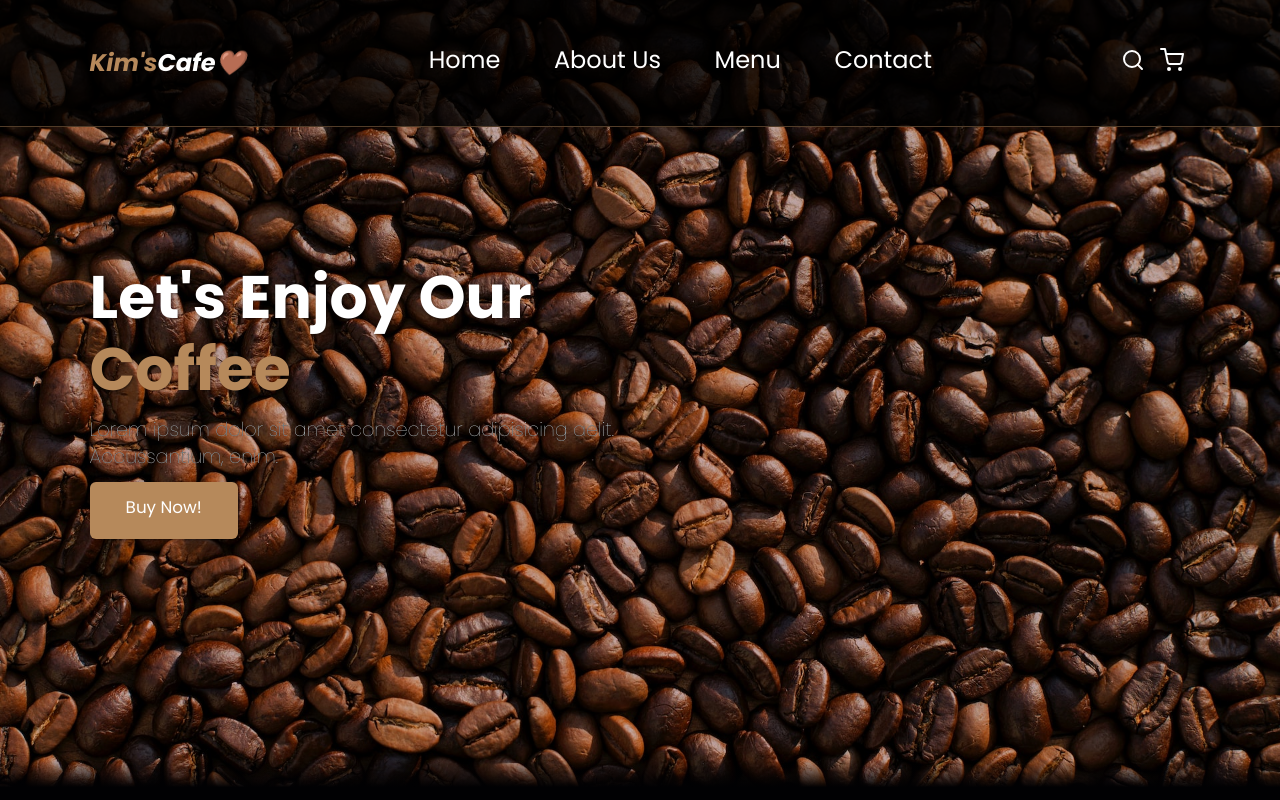
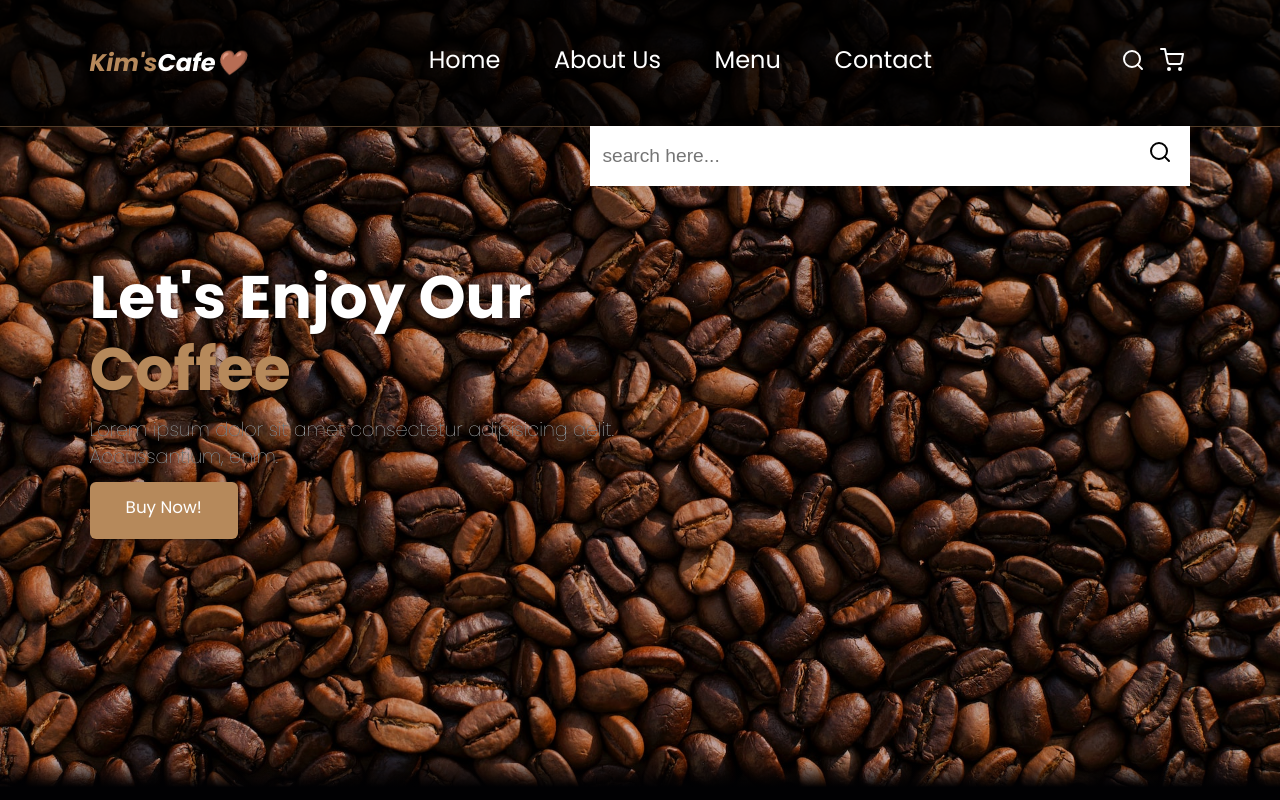
Before and after one commit to kimmercy/kimmercy.github.io, a plain HTML site: page index.html in a window 1280 px wide. Both pictures are taken after a click on the link 1133 px from the left and 67 px from the top of the page. Shown: the top 800 px of the page. Drawn offline with nearby package versions, Linux system fonts and the light colour scheme.

Commit message:
search box updates

```diff
--- a/index.html
+++ b/index.html
@@ -34,10 +34,17 @@
       </div>
 
       <div class="navbar-extra">
-        <a href="#" id="search"><i data-feather="search"></i></a>
+        <a href="#" id="search-button"><i data-feather="search"></i></a>
         <a href="#" id="shopping-cart"><i data-feather="shopping-cart"></i></a>
         <a href="#" id="tab-menu"><i data-feather="menu"></i></a>
       </div>
+
+      <!-- Search Form start -->
+      <div class="search-form">
+        <input type="search" id="search-box" placeholder="search here..." />
+        <label for="search-box"><i data-feather="search"></i></label>
+      </div>
+      <!-- Search Form end -->
     </nav>
     <!-- Navbar end -->
 
@@ -127,9 +134,15 @@
     </section>
     <!-- Menu Section end -->
 
+    <!-- Product Section start -->
+    <section class="products" id="products"></section>
+    <h2><span>Our</span> Product</h2>
+
+    <!-- Product Section end -->
+
     <!-- Contact Section start -->
     <section id="contact" class="contact">
-      <h2><span>Contact</span> Us</h2>
+      <h2>Contact <span>Us</span></h2>
       <p>
         Lorem ipsum dolor sit amet consectetur adipisicing elit. Dicta inventore
         placeat excepturi facere natus quas!
--- a/script.js
+++ b/script.js
@@ -1,4 +1,4 @@
-// Toggle class active - ada jadi gaada, gaada jadi ada
+// Toggle class active untuk Tab menu- ada jadi gaada, gaada jadi ada
 const navbarNav = document.querySelector(".navbar-nav");
 // cari documant yang namany query selector
 // cari element yg nama kelas nya navbar-nav
@@ -8,8 +8,19 @@ document.querySelector("#tab-menu").onclick = () => {
   navbarNav.classList.toggle("active");
 };
 
+// Toggle class active untuk Search form
+const searchForm = document.querySelector('.search-form');
+const searchBox = document.querySelector('#search-box');
+
+document.querySelector('#search-button').onclick = (e) => {
+  searchForm.classList.toggle('active');
+  searchBox.focus();
+  e.preventDefault();
+}
+
 // Klik di luar sidebar untuk menghilangkan Tab-bar
 const tab = document.querySelector("#tab-menu");
+const sb= document.querySelector('#search-button');
 
 // jika Makita click di luar tab menu dan di luar Navbar
 // e.target means target maus di klik, tab menu ilang
@@ -17,4 +28,7 @@ document.addEventListener("click", function (e) {
   if (!tab.contains(e.target) && !navbarNav.contains(e.target)) {
     navbarNav.classList.remove("active");
   }
+  if (!sb.contains(e.target) && !searchForm.contains(e.target)) {
+    searchForm.classList.remove("active");
+  }
 });
--- a/style.css
+++ b/style.css
@@ -97,6 +97,41 @@ body {
   display: none;
 }
 
+/* Navbar Search Form */
+
+.navbar .search-form {
+  position: absolute;
+  top: 100%;
+  right: 7%;
+  background: #fff;
+  width: 50rem;
+  height: 5rem;
+  display: flex;
+  align-items: center;
+  transform: scaleY(0);
+  transform-origin: top;
+  transition-duration: 0.3s;
+}
+
+.navbar .search-form.active {
+  transform: scaleY(1);
+}
+
+.navbar .search-form input {
+  height: 100%;
+  width: 100%;
+  font-size: 1.6rem;
+  color: var(--bg);
+  padding: 1rem;
+}
+
+.navbar .search-form label {
+  cursor: pointer;
+  font-size: 2rem;
+  margin-right: 1.5rem;
+  color: var(--bg);
+}
+
 /* Hero Section */
 .hero {
   min-height: 100vh;
@@ -184,6 +219,7 @@ body {
 /* About Section */
 .about,
 .menu,
+.products,
 .contact {
   padding: 8rem 7% 1.4rem;
   /* padding hrs gede, biar muncul icon nya, ga ketelen navbar */
@@ -191,6 +227,7 @@ body {
 
 .about h2,
 .menu h2,
+.products h2,
 .contact h2 {
   text-align: center;
   font-size: 4rem;
@@ -199,6 +236,7 @@ body {
 
 .about h2 span,
 .menu h2 span,
+.products h2 span,
 .contact h2 span {
   color: var(--primary);
 }
@@ -416,6 +454,11 @@ footer .credit a:hover {
     transform: scaleX(0.2);
   }
 
+  .navbar .search-form {
+    width: 90%;
+    right: 2rem;
+  }
+
   .about .row {
     flex-wrap: wrap;
   }
```
